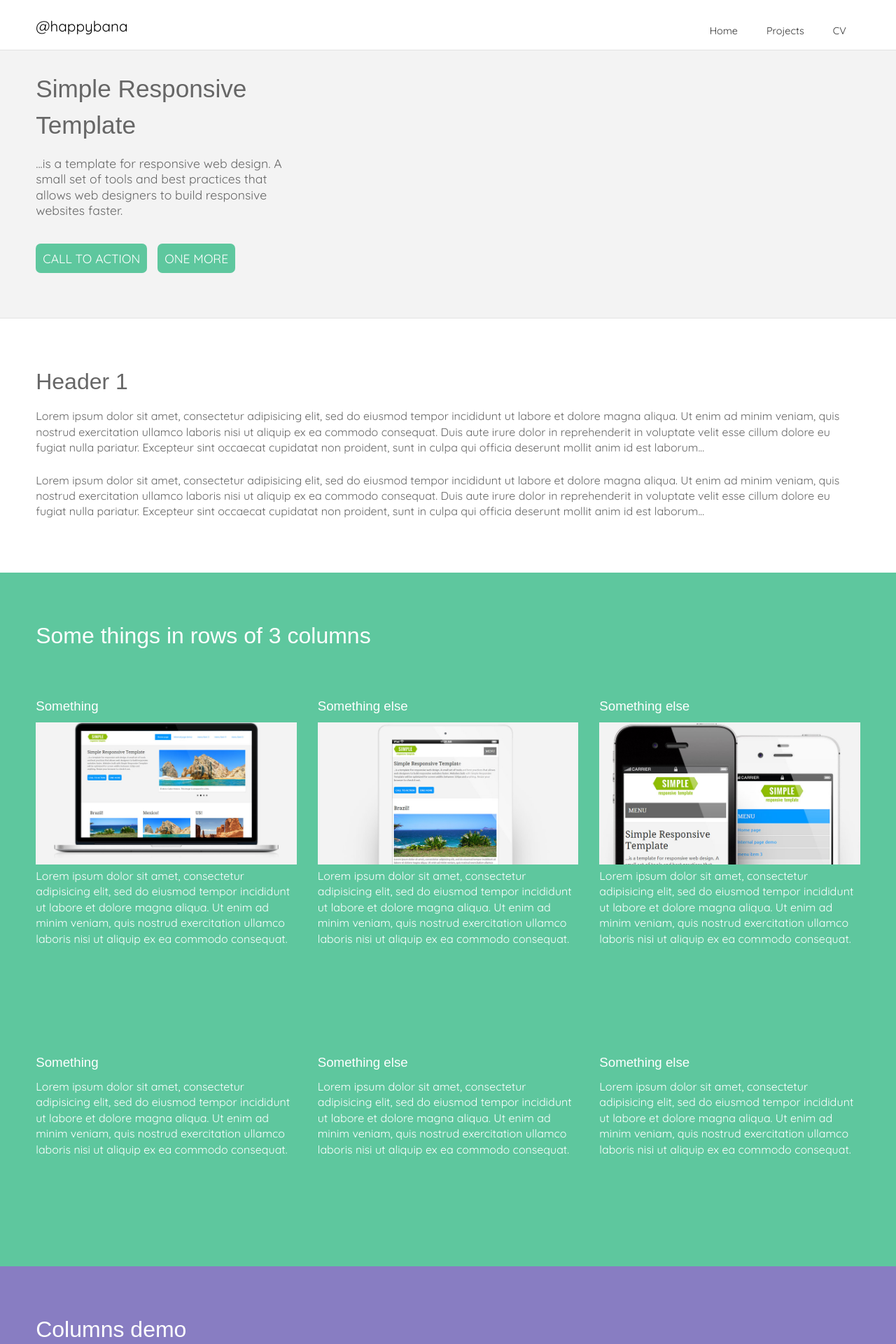
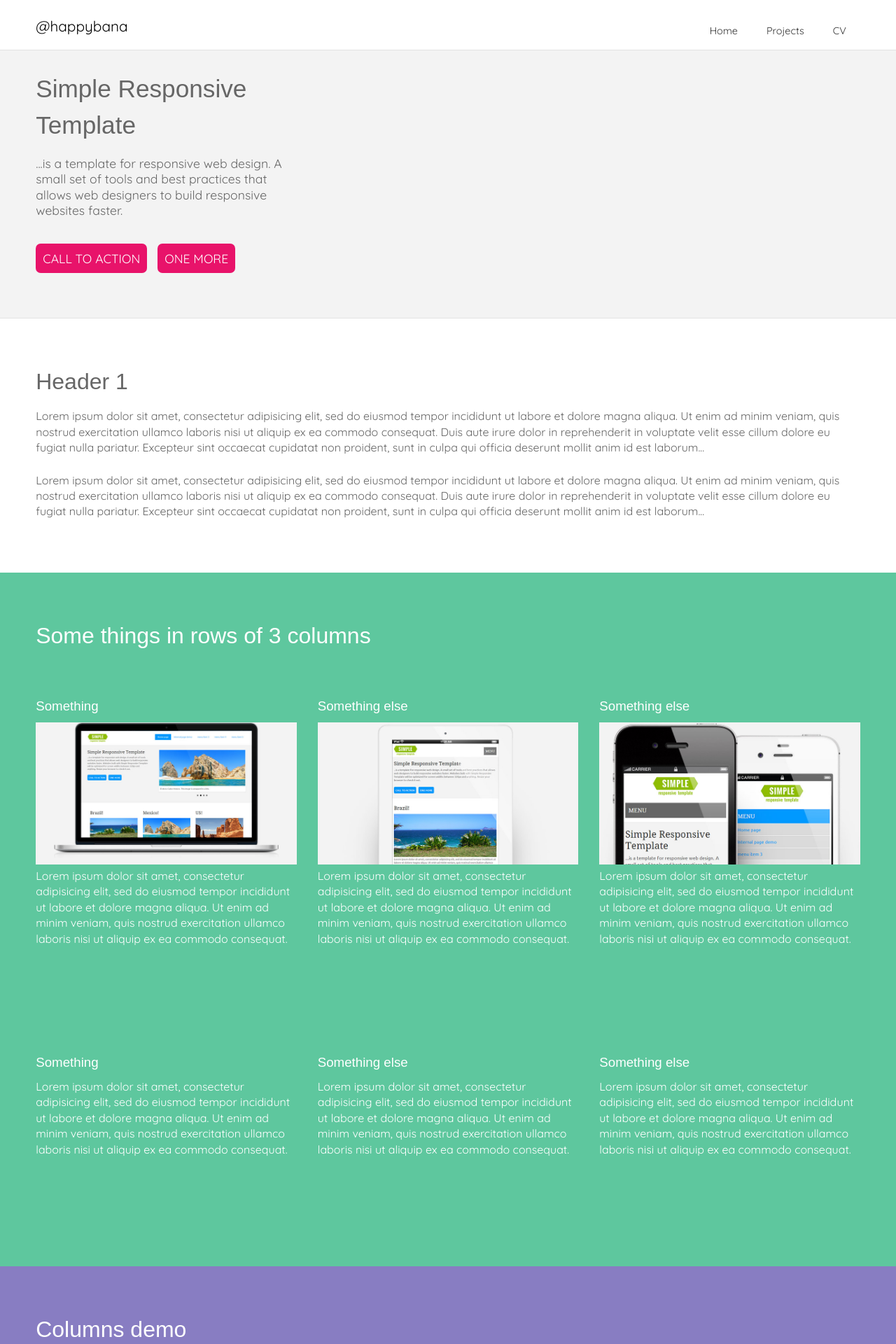
Before and after one commit to banbanbana/happybana.github.io, a Jekyll site: the page colorblocks.html, which Jekyll copies as it is, in a window 1280 px wide. Shown: the top 1920 px of the page at 70% size. Built offline with Jekyll 4.4.1, drawn with Linux system fonts in a browser that asks for light colours; some web fonts are replaced.

Commit message:
Update colorblocks-style.css

```diff
--- a/css/colorblocks-style.css
+++ b/css/colorblocks-style.css
@@ -199,7 +199,7 @@ footer ul{
 
 /*Some more colored elements*/
 a.buttonlink{
-	background:#5ec79e;
+	background:#e8136a;
 	border-radius:7px;
 	color:#fff;
 	display:block;
@@ -209,7 +209,7 @@ a.buttonlink{
 	text-decoration:none;
 }
 a.buttonlink:hover{
-	background:#887dc2;
+	background:#b12585;
 }
 .greenelement{
 	background:#5ec79e;
```
